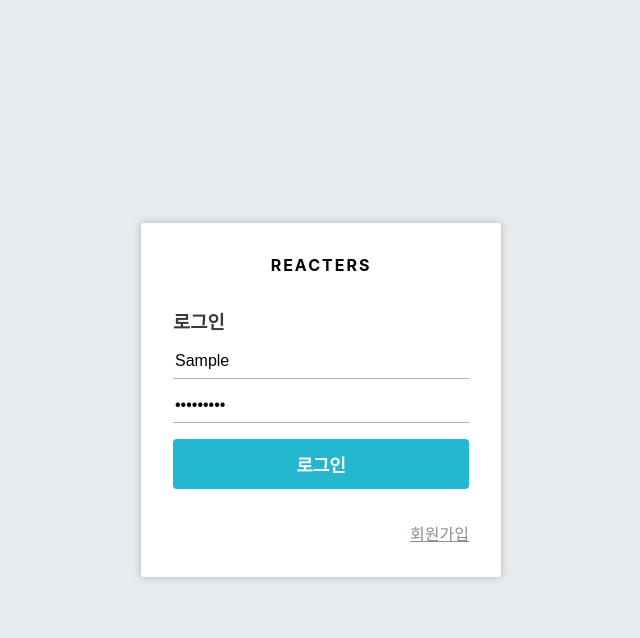
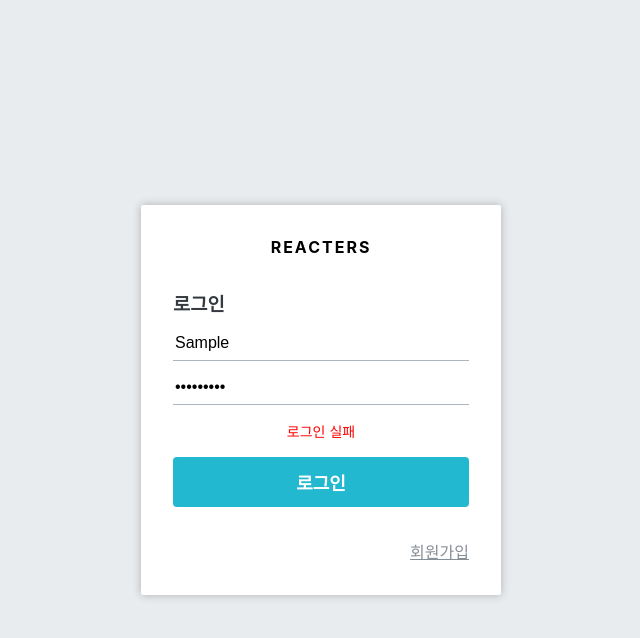
Before and after one commit to dev-93/blog, a React (Create React App) app in the folder blog-frontend/: page /login in a window 1280 px wide. Both pictures are taken after typing "Sample", "Sample123" into the empty fields and a click on the button "로그인". Shown: the top 638 px of the page, without its empty margins (319-959 px from the left). Built offline with nearby package versions, Linux system fonts and the light colour scheme; no server answers.

Commit message:
로그인 에러 처리

```diff
--- a/blog-frontend/src/components/auth/AuthForm.js
+++ b/blog-frontend/src/components/auth/AuthForm.js
@@ -9,7 +9,7 @@ const textMap = {
     register: '회원가입',
 }
 {/* 회원가입 or 로그인 폼 */}
-const AuthForm = ({type, form, onChange, onSubmit}) => {
+const AuthForm = ({type, form, onChange, onSubmit, error}) => {
     const text = textMap[type];
 
     return (
@@ -43,6 +43,8 @@ const AuthForm = ({type, form, onChange, onSubmit}) => {
                     />
                 )}
 
+                {error && <ErrorMessage>{error}</ErrorMessage>}
+
                 <ButtonWithMarginTop cyan fullWidth>
                     {text}
                 </ButtonWithMarginTop>
@@ -58,6 +60,13 @@ const AuthForm = ({type, form, onChange, onSubmit}) => {
         </AuthFormBlock>
     )
 };
+
+const ErrorMessage = styled.div`
+    color: red;
+    text-align: center;
+    font-size: 0.875rem;
+    margin-top: 1rem;
+`;
 
 const AuthFormBlock = styled.div`
     h3 {
--- a/blog-frontend/src/containers/auth/LoginForm.js
+++ b/blog-frontend/src/containers/auth/LoginForm.js
@@ -1,4 +1,4 @@
-import React, { useEffect } from 'react';
+import React, { useEffect, useState } from 'react';
 import { useDispatch, useSelector} from "react-redux";
 import { withRouter } from 'react-router-dom';
 import AuthForm from '../../components/auth/AuthForm';
@@ -6,6 +6,7 @@ import { check } from "../../modules/user";
 import { changeField, initializeForm, login } from "../../modules/auth";
 
 const LoginForm = ({history}) => {
+    const [error, setError] = useState(null);
     const dispatch = useDispatch();
     const {form, auth, authError, user} = useSelector(({auth, user}) => ({
         form: auth.login,
@@ -39,6 +40,7 @@ const LoginForm = ({history}) => {
         if (authError) {
             console.log("오류 발생");
             console.log(authError);
+            setError('로그인 실패');
             return;
         }
         if (auth) {
@@ -59,6 +61,7 @@ const LoginForm = ({history}) => {
             form={form}
             onChange={onChange}
             onSubmit={onSubmit}
+            error={error}
         />
     );
 };
```
